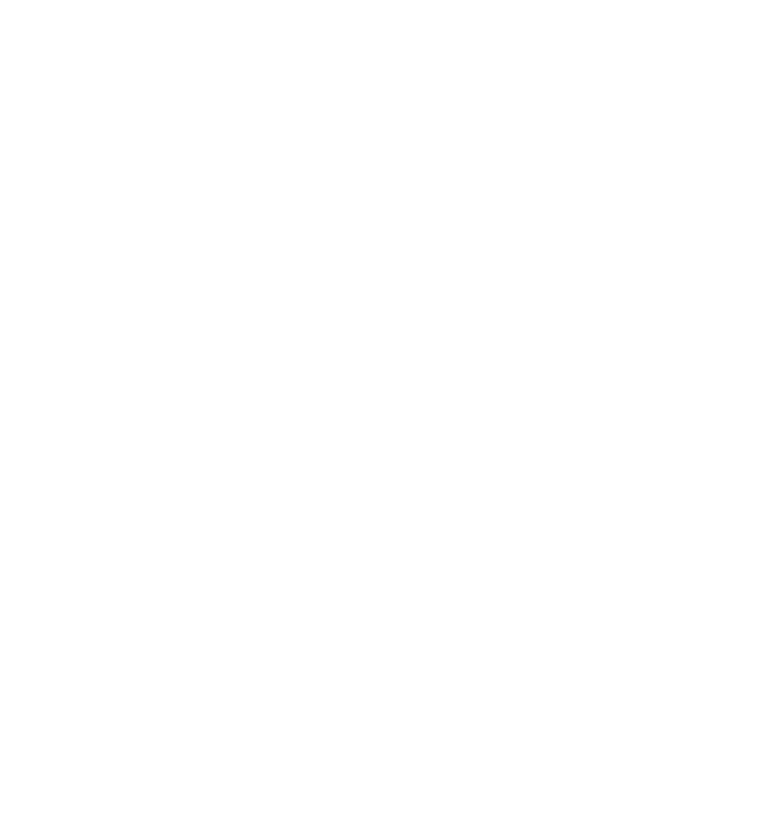
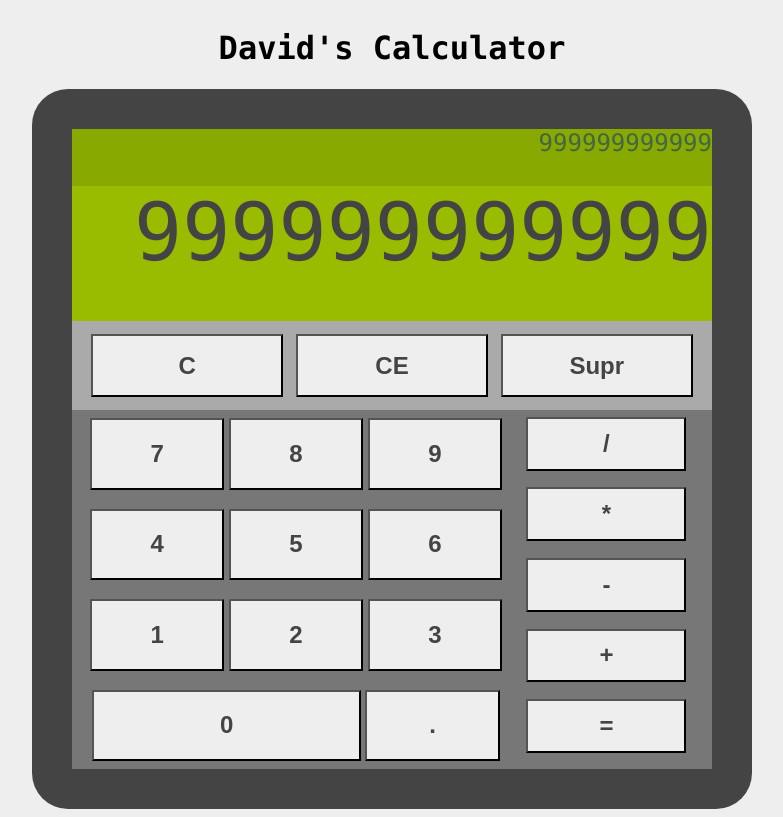
Before and after one commit to Liam-7thS/Calculator, a plain HTML site: page index.html in a window 1280 px wide. Shown: the whole page, without its empty margins (248-1031 px from the left). Drawn offline with Linux system fonts and the light colour scheme.

Commit message:
Added style to calculator

```diff
--- a/index.html
+++ b/index.html
@@ -4,9 +4,45 @@
     <meta charset="UTF-8">
     <meta http-equiv="X-UA-Compatible" content="IE=edge">
     <meta name="viewport" content="width=device-width, initial-scale=1.0">
+    <link rel="stylesheet" href="styles/style.css">
+    <script href="scripts/script.js" defer></script>
     <title>Calculator</title>
 </head>
 <body>
-    <div class="Calculator></div>
+    <h1>David's Calculator</h1>
+    <div class="Calculator">
+        <div class="Display">
+            <div class="Upper-display">999999999999</div>
+            <div class="Lower-display">999999999999</div>
+        </div>
+        <div class="Keyboard">
+            <div class="Deleters">
+                <button id="C">C</button>
+                <button id="CE">CE</button>
+                <button id="Backspace"> Supr </button>
+            </div>
+            <div class="Numbers">
+                <button class="Number" id="7">7</button>
+                <button class="Number" id="8">8</button>
+                <button class="Number" id="9">9</button>
+                <button class="Number" id="4">4</button>
+                <button class="Number" id="5">5</button>
+                <button class="Number" id="6">6</button>
+                <button class="Number" id="1">1</button>
+                <button class="Number" id="2">2</button>
+                <button class="Number" id="3">3</button>
+                <button class="Number Numberino" id="0">0</button>
+                <button class="Number" id=".">.</button>
+            </div>
+            <div class="Operators">
+                <button class="Operator" id="/">/</button>
+                <button class="Operator" id="*">*</button>
+                <button class="Operator" id="-">-</button>
+                <button class="Operator" id="+">+</button>
+                <button class="Operator" id="=">=</button>
+
+            </div>
+        </div>
+    </div>
 </body>
 </html>
--- a/styles/style.css
+++ b/styles/style.css
@@ -0,0 +1,103 @@
+body{
+    display: flex;
+    flex-direction: column;
+    align-items: center;
+    background-color:#eee;
+    font-family: Consolas, Menlo;
+}
+.Calculator{
+    height:80vh;
+    width:50vw;
+    background-color: #444;
+    padding:5vh;
+    border-radius: 5%;
+}
+.Display{
+    width: 100%;
+    height:30%;
+    background-color: #AFA;
+    display: flex;
+    flex-direction: column;
+
+}
+
+.Upper-display{
+    color:#464;
+    height:30%;
+    text-align: end;
+    background-color: #8a0;
+    font-size: 150%;
+}
+.Lower-display{
+    color:#444;
+    height:70%;
+    text-align: end;
+    background-color:#9b0;
+    font-size: 500%;
+}
+.Keyboard{
+    width: 100%;
+    height: 70%;
+    display: flex;
+    flex-direction: row;
+    flex-wrap: wrap;
+    background-color: #777;
+}
+.Deleters{
+    width: 100%;
+    height: 20%;
+    display: flex;
+    justify-content:center;
+    align-items: center;
+    gap:2%;
+    background-color: #AAA;
+
+}
+
+#C,#CE,#Backspace{
+    width: 30%;
+    height:70%;
+}
+
+.Numbers{
+    height: 80%;
+    width: 70%;
+    display: flex;
+    flex-wrap: wrap;
+    gap: 1%;
+    justify-content: center;
+    align-items:center;
+}
+button.Number{
+    height:20%;
+    width:30%;
+
+}
+button.Numberino{
+    width:60%;
+    height:20%;
+}
+
+.Operators{
+    height: 75%;
+    width: 25%;
+    display: flex;
+    flex-direction: column;
+    gap:5%;
+    padding: 1%;
+}
+
+.Operator{
+    height: 20%;
+}
+
+button{
+    font-size: 150%;
+    font-Weight: bold;
+    background-color:#eee;
+    color: #444;
+}
+button:hover{
+    background-color:#444;
+    color:#eee;
+}
```
